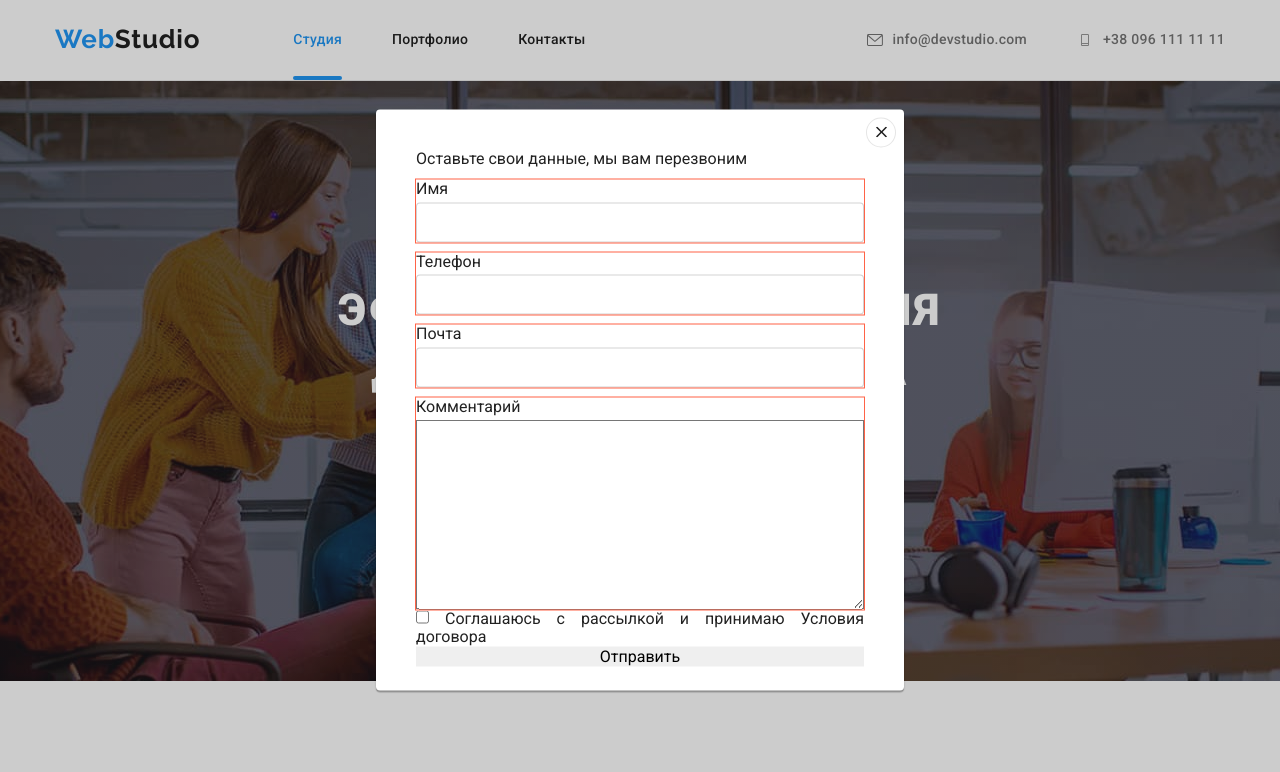
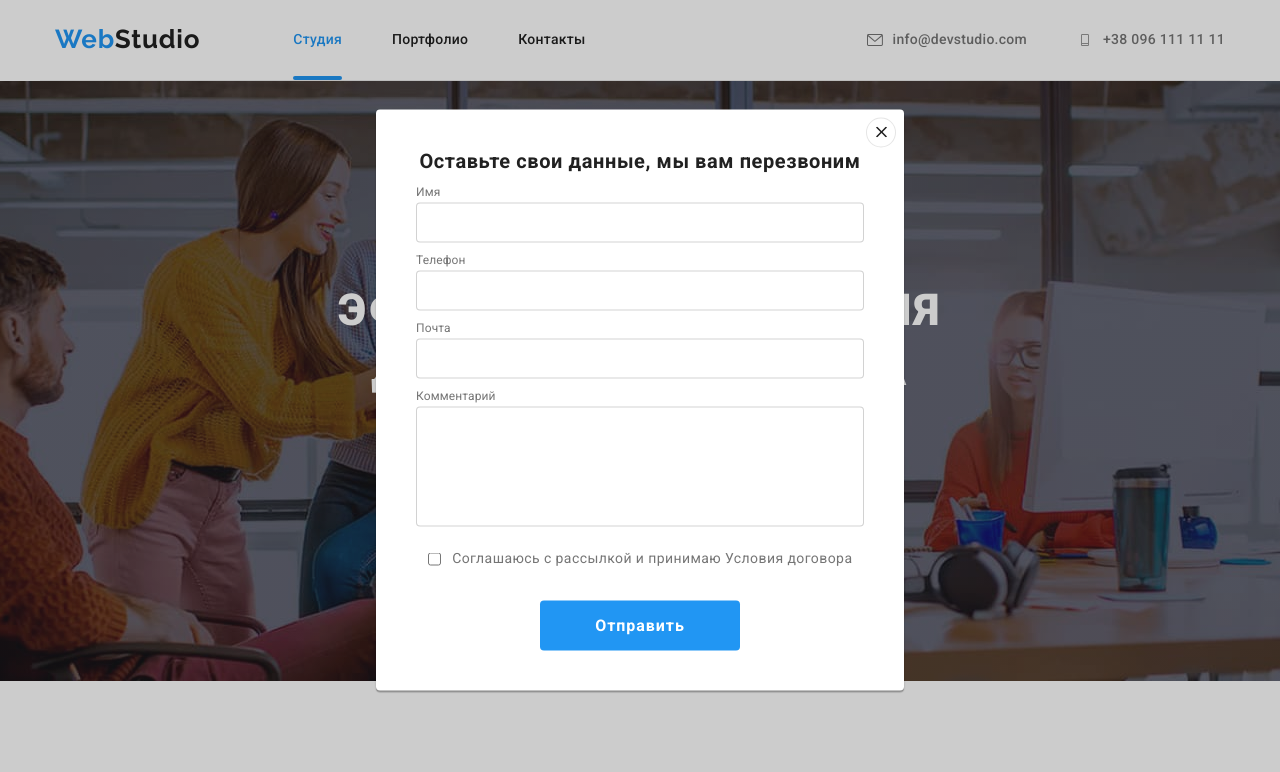
Before and after one commit to snap515/goit-markup-hw-06, a plain HTML site: page index.html in a window 1280 px wide. Both pictures are taken after a click on the button "Заказать услугу". Shown: the top 772 px of the page. Drawn offline with Linux system fonts and the light colour scheme.

Commit message:
progress with modal form

```diff
--- a/css/common.css
+++ b/css/common.css
@@ -316,9 +316,6 @@ body {
   left: 50%;
   transform: translate(-50%, -50%);
 
-  width: 528px;
-  height: 581px;
-
   text-align: justify;
   color: var(--main);
   background-color: var(--white);
@@ -349,10 +346,18 @@ body {
 }
 
 .modal-content {
+  width: 528px;
+  height: 581px;
   padding: 40px;
 }
 
 .form-title {
+  font-weight: 700;
+  font-size: 20px;
+  line-height: 1.15;
+  letter-spacing: 0.03em;
+
+  text-align: center;
 }
 
 .modal-form {
@@ -364,10 +369,6 @@ body {
 .form-field {
   display: flex;
   flex-direction: column;
-  outline: tomato 1px solid;
-}
-
-.form-field {
   margin-top: 12px;
 }
 
@@ -377,16 +378,64 @@ body {
 
 .form-label {
   margin-bottom: 4px;
+
+  color: var(--secondary);
+  font-weight: 400;
+  font-size: 12px;
+  line-height: 1.17;
+  letter-spacing: 0.01em;
 }
 
 .form-input {
   height: 40px;
   width: 100%;
+  padding: 14px 15px;
+
+  border-radius: 4px;
   border: 1px solid rgba(33, 33, 33, 0.2);
-  box-sizing: border-box;
-  border-radius: 4px;
 }
 
-.form-chekbox {
+.form-comment {
+  padding: 12px 16px;
+  height: 120px;
+  resize: none;
+  border-radius: 4px;
+  border: 1px solid rgba(33, 33, 33, 0.2);
+}
+
+.form-checkbox {
   display: flex;
+  justify-content: space-evenly;
+  align-items: center;
+  margin-top: 20px;
 }
+
+.checkbox-label {
+  color: var(--secondary);
+  font-weight: 400;
+  font-size: 14px;
+  line-height: 1.71;
+  letter-spacing: 0.03em;
+}
+
+.submit-btn {
+  width: 200px;
+  height: 50px;
+  display: block;
+  padding: 10px 32px;
+  margin-top: 30px;
+  margin-left: auto;
+  margin-right: auto;
+
+  font-weight: 700;
+  font-size: 16px;
+  line-height: 1.87;
+  text-align: center;
+  letter-spacing: 0.06em;
+  background-color: var(--blue);
+
+  box-shadow: 0px 4px 4px var(--btn-boxshadow-color);
+  border-radius: 4px;
+  color: var(--white);
+  cursor: pointer;
+}
--- a/index.html
+++ b/index.html
@@ -96,7 +96,12 @@
                 </div>
                 <div class="form-field">
                   <label for="comment" class="form-label">Комментарий</label>
-                  <textarea name="comment" id="comment" cols="30" rows="10">
+                  <textarea
+                    class="form-comment"
+                    name="comment"
+                    id="comment"
+                    placeholder="Введите текст"
+                  >
                   </textarea>
                 </div>
                 <div class="form-checkbox">
@@ -104,12 +109,15 @@
                     type="checkbox"
                     name="conditions"
                     value="conditions submitted"
+                    id="conditions"
                   />
-                  <label for="conditions" class="form-label"
+                  <label for="conditions" class="checkbox-label"
                     >Соглашаюсь с рассылкой и принимаю Условия договора
                   </label>
                 </div>
-                <button>Отправить</button>
+                <div class="button-position">
+                  <button class="submit-btn">Отправить</button>
+                </div>
               </form>
             </div>
           </div>
```
